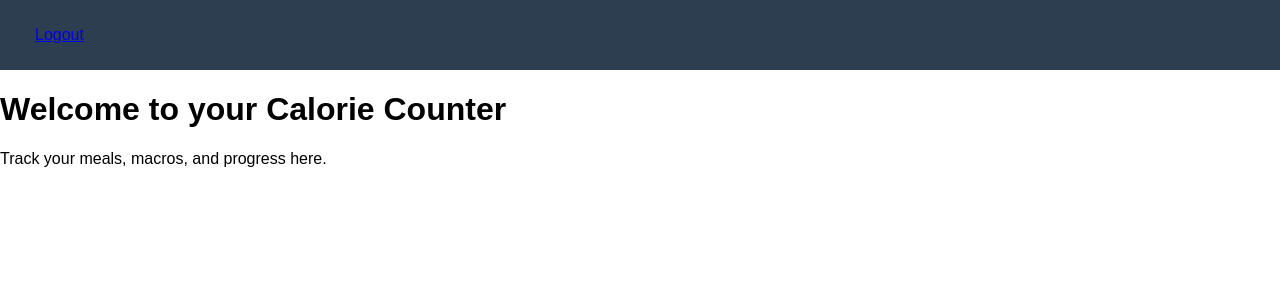
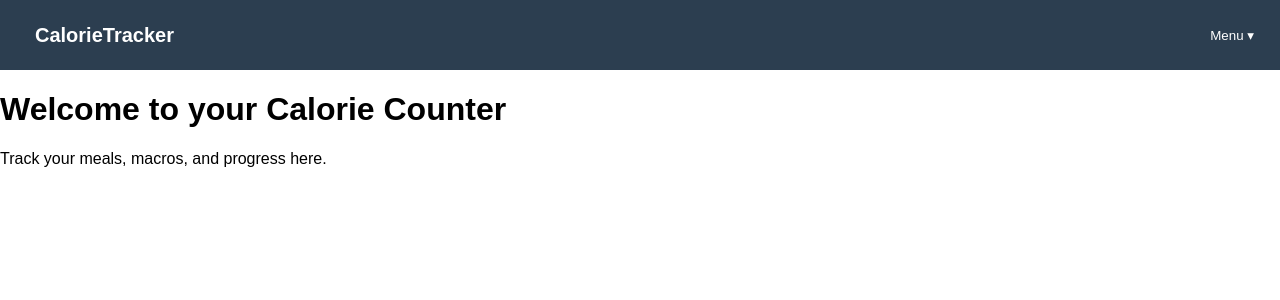
Before and after one commit to goosva/CalorieApp, a Flask app: page /main in a window 1280 px wide. Shown: the top 300 px of the page. Run offline with Flask 3, Linux system fonts and the light colour scheme.

Commit message:
added drop down menu in home page. Need to add href for settings and profile. Logout works.

```diff
--- a/app.py
+++ b/app.py
@@ -10,10 +10,14 @@ users = {"test@test.com": "password123"}
 #Login route that handles both GET and POST requests
 def login():
     error = None
+    login_success = False
+    # If the request method is POST, check the credentials
     if request.method == 'POST':
         username = request.form['username']
         password = request.form['password_input']
         if username in users and users[username] == password:
+            login_success = True
+            # Redirect to the main page if login is successful
             return redirect(url_for('main_page'))
         else:
             error = "Invalid email or password. Please try again."
--- a/templates/base.html
+++ b/templates/base.html
@@ -7,7 +7,7 @@
     <head>
         <meta charset="utf-8">
         <meta http-equiv="X-UA-Compatible" content="IE=edge">
-        <title>Test</title>
+        <title>CalorieTracker</title>
         <meta name="description" content="">
         <meta name="viewport" content="width=device-width, initial-scale=1">
         <link rel="stylesheet" href="{{url_for('static', filename='css/main.css')}}">
@@ -15,10 +15,30 @@
         {%  block head  %} {%  endblock  %}
     </head>
     <body>
+
+
+        {% block topbar%}
+        <!--This will be the top menu bar-->
+        <div class="top-menu-bar">
+            <div class="top-inner-menu-bar" style="display: flex; justify-content: space-between; align-items: center; width: 100%;">
+                <div>
+                    <a href="{{ url_for('main_page') }}" style="text-decoration: none; font-weight: bold; font-size: 20px; color: white; font-family: Arial, sans-serif;">
+                        CalorieTracker
+                    </a>
+                </div>
+                <div>
+                    <a href="{{ url_for('login') }}" style="margin-right: 15px; color: white; text-decoration: none; font-family: Arial, sans-serif;">Login</a>
+                    <a href="{{ url_for('login') }}" style="color: white; text-decoration: none; font-family: Arial, sans-serif;">Sign Up</a>
+                </div>
+            </div>
+        </div>
+        {% endblock %}
+
         <!--[if lt IE 7]>
             <p class="browsehappy">You are using an <strong>outdated</strong> browser. Please <a href="#">upgrade your browser</a> to improve your experience.</p>
         <![endif]-->
-        {%  block body  %}{%  endblock  %}
+        {%  block body  %} {%  endblock  %}
+
 
         <script src="" async defer></script>
     </body>
--- a/templates/main.html
+++ b/templates/main.html
@@ -1,15 +1,35 @@
 {% extends "base.html" %}
 
 {% block head %}
-    <title>Main Dashboard</title>
+{% endblock %}
+
+{% block topbar %}
+<div class="top-menu-bar">
+    <div class="top-inner-menu-bar" style="display: flex; justify-content: space-between; align-items: center; width: 100%;">
+        <div>
+            <a href="{{ url_for('main_page') }}" style="text-decoration: none; font-weight: bold; font-size: 20px; color: white; font-family: Arial, sans-serif;">
+                CalorieTracker
+            </a>
+        </div>
+        <div class="dropdown" style="position: relative;">
+            <button style="background-color: transparent; border: none; color: white; font-family: Arial, sans-serif;">Menu ▾</button>
+            <div style="position: absolute; background-color: white; display: none; flex-direction: column; right: 0; top: 100%; box-shadow: 0 8px 16px rgba(0,0,0,0.2); min-width: 120px;" class="dropdown-content">
+                <a href="#" style="padding: 10px; text-decoration: none; color: black; font-family: Arial, sans-serif;">Profile</a>
+                <a href="#" style="padding: 10px; text-decoration: none; color: black; font-family: Arial, sans-serif;">Settings</a>
+                <a href="{{ url_for('login') }}" style="padding: 10px; text-decoration: none; color: black; font-family: Arial, sans-serif;">Logout</a>
+            </div>
+        </div>
+    </div>
+</div>
+<script>
+    const dropdown = document.querySelector(".dropdown");
+    const menu = dropdown.querySelector(".dropdown-content");
+    dropdown.addEventListener("mouseenter", () => menu.style.display = "flex");
+    dropdown.addEventListener("mouseleave", () => menu.style.display = "none");
+</script>
 {% endblock %}
 
 {% block body %}
-<div class="top-menu-bar">
-    <div class="top-inner-menu-bar">
-        <a href="{{ url_for('login') }}">Logout</a>
-    </div>
-</div>
 
 <div class="center-content">
     <h1>Welcome to your Calorie Counter</h1>
```
Also changed, not shown: templates/index.html (+1 -18 lines).
